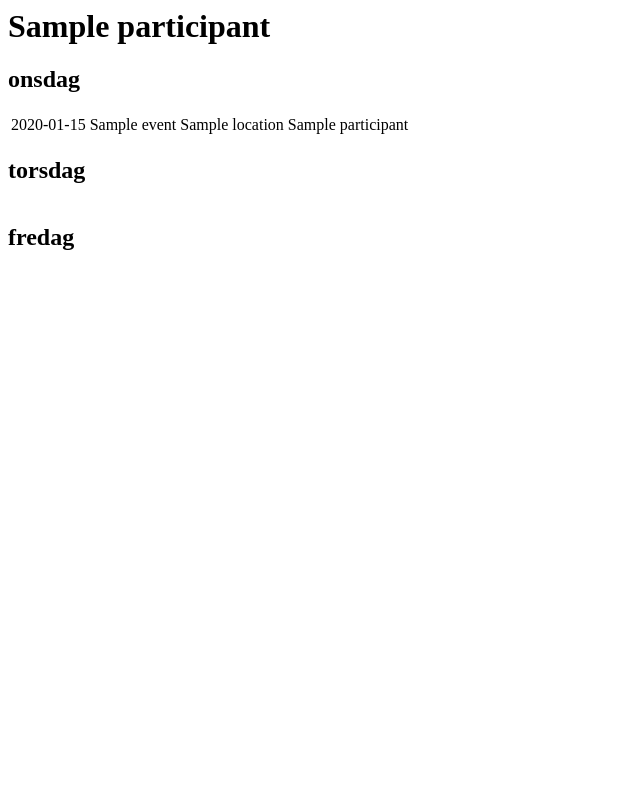
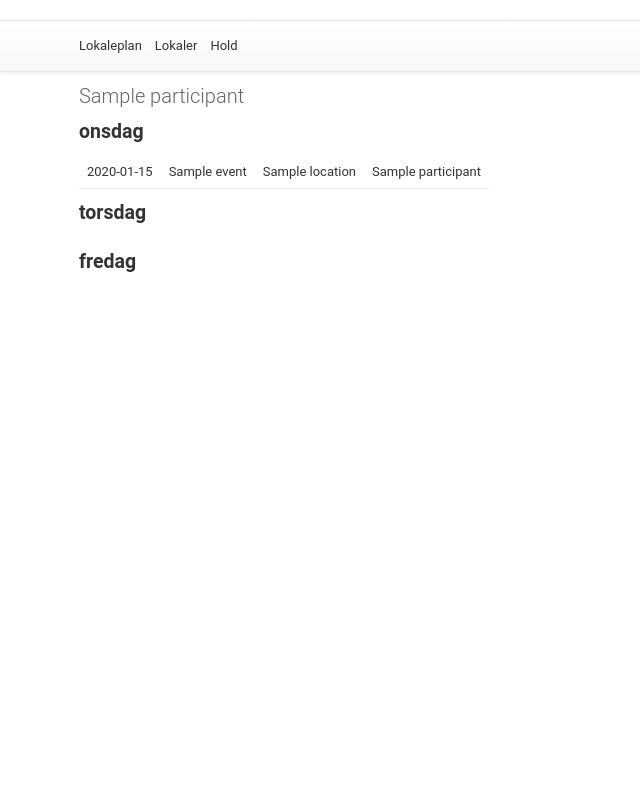
Before and after one commit to matfystutor/lokaler, a Django app: page /hold/1/ in a window 1280 px wide. Shown: the whole page, without its empty margins (0-640 px from the left). Run offline with Django 3.2, Linux system fonts and the light colour scheme; tables that the repository leaves empty hold one stand-in row (values such as "Sample post").

Commit message:
Add some style and move templates into lokaleplan directory

```diff
--- /dev/null
+++ b/lokaleplan/static/lokaleplan/style.css
@@ -0,0 +1,104 @@
+/* vim:set sw=4 et: */
+body {
+    font-size: 13px;
+    line-height: 16px;
+    font-family: "Roboto", "Lucida Grande", Verdana, Arial, sans-serif;
+    color: #333;
+    margin: 20px 0;
+}
+h1 {
+    margin: 0 0 20px;
+    font-weight: 300;
+    font-size: 20px;
+    color: #666;
+}
+
+.container {
+    padding: 0 8px;
+    margin: 0 auto;
+    box-sizing: border-box;
+}
+
+@media (min-width: 768px) {
+    .container {
+        width: 750px;
+        padding: 0 24px;
+    }
+
+}
+
+@media (min-width: 992px) {
+    .container {
+        width: 970px;
+    }
+}
+
+@media (min-width: 1200px) {
+    .container {
+        width: 1170px;
+    }
+}
+
+nav {
+    -webkit-box-shadow: inset 0 1px 0 rgba(255,255,255,.15),0 1px 5px rgba(0,0,0,.075);
+    box-shadow: inset 0 1px 0 rgba(255,255,255,.15),0 1px 5px rgba(0,0,0,.075);
+    background-image:-webkit-linear-gradient(top,#fff 0,#f8f8f8 100%);
+    background-image:-o-linear-gradient(top,#fff 0,#f8f8f8 100%);
+    background-image:-webkit-gradient(linear,left top,left bottom,from(#fff),to(#f8f8f8));
+    background-image:linear-gradient(to bottom,#fff 0,#f8f8f8 100%);
+    border: 1px solid #E7E7E7;
+    border-width: 1px 0;
+    margin-bottom: 16px;
+}
+
+nav a, nav a:link, nav a:visited {
+    color: #333;
+    text-decoration: none;
+}
+
+nav ul {
+    list-style-type: none;
+    display: flex;
+    display: -webkit-flex;
+    flex-direction: row;
+    -webkit-flex-direction: row;
+    min-height: 50px;
+}
+
+nav li {
+    margin-right: 1em;
+    line-height: 50px;
+}
+
+table {
+    border-collapse: collapse;
+}
+td, th {
+    padding: 8px;
+    border-bottom: 1px solid #eee;
+}
+thead tr {
+    background-color: #f6f6f6;
+}
+thead th {
+    font-size: 11px;
+    text-transform: uppercase;
+    text-align: left;
+    border-top: 1px solid #eee;
+    border-bottom: 1px solid #eee;
+}
+tr:nth-child(even) {
+    background-color: #f9f9f9;
+}
+
+.event-table tbody td {
+    border: 1px solid #ddd;
+}
+
+.event-table tbody td.empty {
+    background-color: #f9f9f9;
+}
+
+.event-table tbody tr {
+    background-color: transparent;
+}
--- /dev/null
+++ b/lokaleplan/templates/lokaleplan/base.html
@@ -0,0 +1,27 @@
+{% load staticfiles %}
+<!DOCTYPE html>
+<html>
+<head>
+<meta charset="utf-8" />
+<title>{% block title %}{% endblock %}</title>
+<!--<meta name="viewport"
+content="width=device-width, initial-scale=1, minimum-scale=1, maximum-scale=1" />
+-->
+<meta name="referrer" content="origin" />
+<link rel="stylesheet" type="text/css"
+href="{% static 'lokaleplan/style.css' %}" />
+{% block head %}{% endblock %}
+</head>
+<body>
+<nav>
+<ul class="container">
+<a href="/"><li>Lokaleplan</li></a>
+<a href="{% url 'locations' %}"><li>Lokaler</li></a>
+<a href="{% url 'participants' %}"><li>Hold</li></a>
+</ul>
+</nav>
+<div class="container">
+{% block content %}{% endblock %}
+</div>
+</body>
+</html>
--- a/lokaleplan/templates/home.html
+++ b/lokaleplan/templates/lokaleplan/home.html
@@ -1,3 +1,6 @@
+{% extends "lokaleplan/base.html" %}
+{% block title %}Lokaleplan{% endblock %}
+{% block content %}
 <h1>Lokaleplan</h1>
 <p><a href="{% url 'locations' %}">Oversigt over lokaler</a></p>
 <p><a href="{% url 'participants' %}">Oversigt over hold</a></p>
@@ -14,3 +17,4 @@
         {% endfor %}
     </tbody>
 </table>
+{% endblock %}
--- a/lokaleplan/templates/participantdetail.html
+++ b/lokaleplan/templates/lokaleplan/participantdetail.html
@@ -1,3 +1,6 @@
+{% extends "lokaleplan/base.html" %}
+{% block title %}{{ participant }}{% endblock %}
+{% block content %}
 <h1>{{ participant }}</h1>
 {% for day in days %}
 <h2>{{ day.name }}</h2>
@@ -21,3 +24,4 @@
 </tbody>
 </table>
 {% endfor %}
+{% endblock %}
--- a/lokaleplan/templates/perlform.html
+++ /dev/null
@@ -1,4 +0,0 @@
-<form method="post">{% csrf_token %}
-{{ form.as_p }}
-<input type="submit" />
-</form>
--- a/lokaleplan/views.py
+++ b/lokaleplan/views.py
@@ -6,7 +6,7 @@ from lokaleplan.models import Participant, Event, Location
 
 
 class Home(TemplateView):
-    template_name = 'home.html'
+    template_name = 'lokaleplan/home.html'
 
     def get_context_data(self, **kwargs):
         context_data = super().get_context_data(**kwargs)
@@ -16,7 +16,7 @@ class Home(TemplateView):
 
 class PerlView(FormView):
     form_class = PerlForm
-    template_name = 'perlform.html'
+    template_name = 'lokaleplan/perlform.html'
 
     def form_valid(self, form):
         form.save()
@@ -24,7 +24,7 @@ class PerlView(FormView):
 
 
 class ParticipantDetail(TemplateView):
-    template_name = 'participantdetail.html'
+    template_name = 'lokaleplan/participantdetail.html'
 
     def get_participant(self):
         return get_object_or_404(
@@ -65,7 +65,7 @@ def summarize_participants(participants):
 
 
 class EventTable(TemplateView):
-    template_name = 'eventtable.html'
+    template_name = 'lokaleplan/eventtable.html'
 
     def get_events(self):
         qs = Event.objects.all()
```
Also changed, not shown: lokaleplan/templates/lokaleplan/eventtable.html (renamed from lokaleplan/templates/eventtable.html, +9 -3 lines), lokaleplan/templates/lokaleplan/perlform.html (added, +9 -0 lines).
